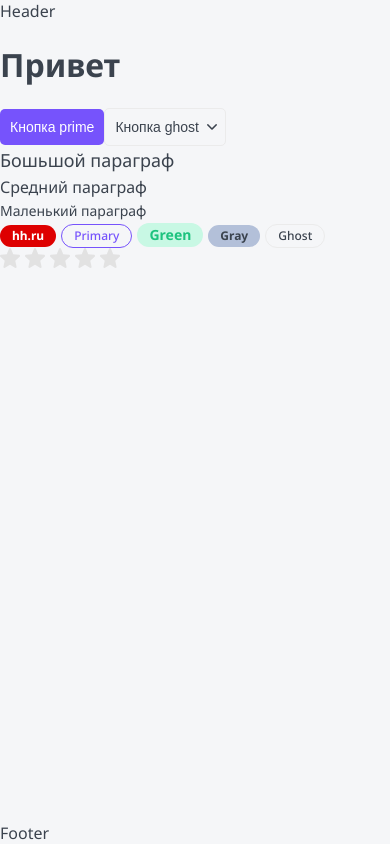
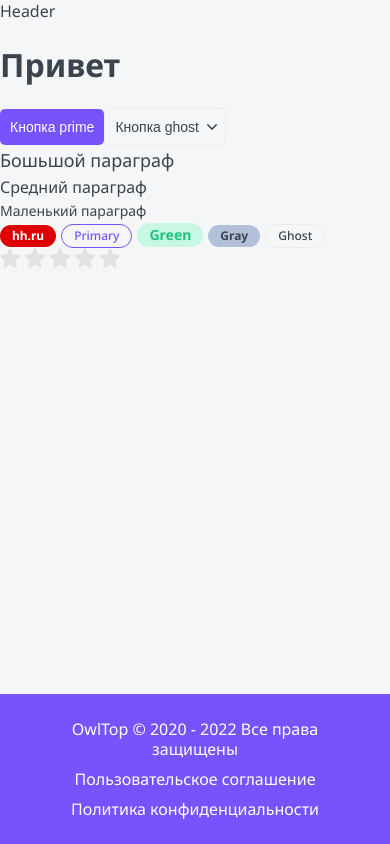
Before and after one commit to egoryan8/owl-top, a Next.js app: page / in a window 390 px wide. Built offline with nearby package versions, Linux system fonts and the light colour scheme.

Commit message:
feat: make footer

```diff
--- a/layout/Footer/Footer.module.css
+++ b/layout/Footer/Footer.module.css
@@ -0,0 +1,41 @@
+.footer {
+  display: grid;
+  grid-template-columns: 1fr auto auto;
+  padding: 25px 32px;
+  color: white;
+  align-items: center;
+  background-color: var(--primary);
+  font-size: 16px;
+  line-height: 20px;
+  gap: 10px 40px;
+}
+
+.footer p {
+  margin: 0;
+  text-align: center;
+}
+
+.footer a {
+  transition: opacity 0.2s;
+}
+
+.footer a:hover {
+  opacity: 0.6;
+}
+
+@media (max-width: 1035px) {
+  .footer {
+    font-size: 14px;
+    line-height: 18px;
+    gap: 10px 20px;
+  }
+}
+
+@media (max-width: 850px) {
+  .footer {
+    grid-template-columns: 1fr;
+    justify-items: center;
+    font-size: 16px;
+    line-height: 20px;
+  }
+}
--- a/layout/Footer/Footer.tsx
+++ b/layout/Footer/Footer.tsx
@@ -1,10 +1,21 @@
 import React from 'react';
 import styles from './Footer.module.css';
 import { FooterProps } from './Footer.props';
+import { format } from 'date-fns';
 import cn from 'classnames';
 
-const Footer = ({ ...props }: FooterProps): JSX.Element => {
-  return <div {...props}>Footer</div>;
+const Footer = ({ className, ...props }: FooterProps): JSX.Element => {
+  return (
+    <footer {...props} className={cn(className, styles.footer)}>
+      <p>OwlTop © 2020 - {format(new Date(), 'yyyy')} Все права защищены</p>
+      <a href="#" target="_blank">
+        Пользовательское соглашение
+      </a>
+      <a href="#" target="_blank">
+        Политика конфиденциальности
+      </a>
+    </footer>
+  );
 };
 
 export default Footer;
--- a/package.json
+++ b/package.json
@@ -21,6 +21,7 @@
     "@types/react": "^18.0.18",
     "@typescript-eslint/eslint-plugin": "^5.36.1",
     "@typescript-eslint/parser": "^5.36.1",
+    "date-fns": "^2.29.3",
     "eslint": "^8.23.0",
     "eslint-config-next": "12.2.5",
     "typescript": "^4.8.2"
```
Also changed, not shown: 1 other file (tests, documents, lock files or other folders).
